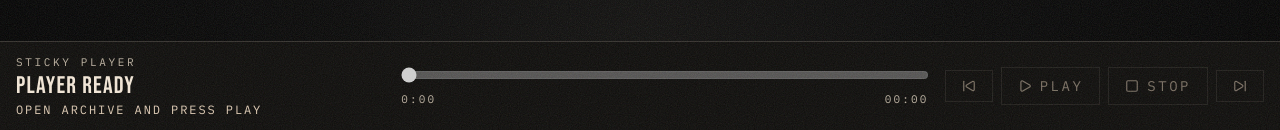
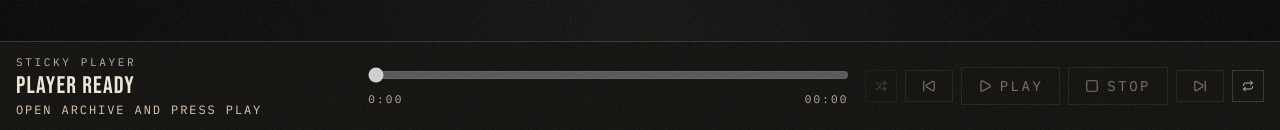
Before and after one commit to Hamec01/HamloProdWeb-, a Next.js app: page /en/ham in a window 1280 px wide. Shown: the part 670-800 px from the top of the page. Built offline with nearby package versions, Linux system fonts and the light colour scheme; no server answers; the database is empty.

Commit message:
feat: shuffle + repeat modes in player, fix auto-start on reload

```diff
--- a/src/components/player/sticky-player.tsx
+++ b/src/components/player/sticky-player.tsx
@@ -2,7 +2,7 @@
 
 import Link from "next/link";
 import { useEffect, useRef, useState } from "react";
-import { Pause, Play, SkipBack, SkipForward, Square } from "lucide-react";
+import { Pause, Play, Repeat, Repeat1, Shuffle, SkipBack, SkipForward, Square } from "lucide-react";
 import { Button } from "@/components/ui/button";
 import { dictionary, type Locale } from "@/lib/i18n";
 import { usePlayerStore } from "@/store/player-store";
@@ -28,6 +28,11 @@ export function StickyPlayer({ locale }: { locale: Locale }) {
   const stop = usePlayerStore((state) => state.stop);
   const togglePlayback = usePlayerStore((state) => state.togglePlayback);
   const syncPlayback = usePlayerStore((state) => state.syncPlayback);
+  const repeatMode = usePlayerStore((state) => state.repeatMode);
+  const shuffle = usePlayerStore((state) => state.shuffle);
+  const cycleRepeat = usePlayerStore((state) => state.cycleRepeat);
+  const toggleShuffle = usePlayerStore((state) => state.toggleShuffle);
+  const playRandom = usePlayerStore((state) => state.playRandom);
   const [currentTime, setCurrentTime] = useState(0);
   const [duration, setDuration] = useState(0);
   const tagAudioUrl = process.env.NEXT_PUBLIC_BEAT_TAG_URL ?? "";
@@ -62,7 +67,15 @@ export function StickyPlayer({ locale }: { locale: Locale }) {
       tagAudio.currentTime = 0;
       void tagAudio.play().catch(() => {});
     };
-    const handleEnded = () => next();
+    const handleEnded = () => {
+      const { repeatMode: mode } = usePlayerStore.getState();
+      if (mode === "one") {
+        audio.currentTime = 0;
+        void audio.play().catch(() => {});
+      } else {
+        next();
+      }
+    };
     const handlePause = () => syncPlayback(false);
     const handlePlay = () => syncPlayback(true);
     const handleLoadedMetadata = () => setDuration(audio.duration || 0);
@@ -183,6 +196,18 @@ export function StickyPlayer({ locale }: { locale: Locale }) {
         </div>
 
         <div className="flex items-center gap-2 justify-self-end">
+          {/* Shuffle */}
+          <button
+            type="button"
+            onClick={() => { toggleShuffle(); if (!shuffle && queue.length > 1) playRandom(); }}
+            disabled={queue.length <= 1}
+            aria-label="Shuffle"
+            title={shuffle ? "Перемешать: вкл" : "Перемешать: выкл"}
+            className={`flex h-8 w-8 items-center justify-center border transition-colors disabled:cursor-not-allowed disabled:opacity-30 ${shuffle ? "border-amber-500 text-amber-500" : "border-[var(--color-line)] text-[var(--color-paper-400)] hover:border-[var(--color-paper-200)] hover:text-[var(--color-paper-100)]"}`}
+          >
+            <Shuffle size={12} />
+          </button>
+
           <Button variant="ghost" icon={<SkipBack size={14} />} onClick={previous} aria-label="Previous beat" disabled={!canMoveQueue} />
           <Button
             variant={currentTrack ? "primary" : "ghost"}
@@ -196,6 +221,17 @@ export function StickyPlayer({ locale }: { locale: Locale }) {
             {t.stop}
           </Button>
           <Button variant="ghost" icon={<SkipForward size={14} />} onClick={next} aria-label="Next beat" disabled={!canMoveQueue} />
+
+          {/* Repeat */}
+          <button
+            type="button"
+            onClick={cycleRepeat}
+            aria-label={`Повтор: ${repeatMode}`}
+            title={repeatMode === "none" ? "Повтор: выкл" : repeatMode === "all" ? "Повтор: все" : "Повтор: один трек"}
+            className={`flex h-8 w-8 items-center justify-center border transition-colors ${repeatMode !== "none" ? "border-amber-500 text-amber-500" : "border-[var(--color-line)] text-[var(--color-paper-400)] hover:border-[var(--color-paper-200)] hover:text-[var(--color-paper-100)]"}`}
+          >
+            {repeatMode === "one" ? <Repeat1 size={12} /> : <Repeat size={12} />}
+          </button>
         </div>
       </div>
     </div>
--- a/src/store/player-store.ts
+++ b/src/store/player-store.ts
@@ -20,11 +20,15 @@ export type PlayerTrack = {
 
 export type PlayerQueueItem = PlayerTrack;
 
+export type RepeatMode = "none" | "one" | "all";
+
 type PlayerStore = {
   queue: PlayerQueueItem[];
   currentIndex: number;
   currentTrack: PlayerTrack | null;
   isPlaying: boolean;
+  repeatMode: RepeatMode;
+  shuffle: boolean;
   setQueue: (queue: PlayerQueueItem[], startIndex?: number) => void;
   play: (track: PlayerTrack, queue?: PlayerQueueItem[]) => void;
   pause: () => void;
@@ -33,6 +37,8 @@ type PlayerStore = {
   playRandom: (queue?: PlayerQueueItem[]) => void;
   togglePlayback: () => void;
   syncPlayback: (isPlaying: boolean) => void;
+  cycleRepeat: () => void;
+  toggleShuffle: () => void;
   next: () => void;
   previous: () => void;
 };
@@ -52,6 +58,8 @@ export const usePlayerStore = create<PlayerStore>()(
       currentIndex: 0,
       currentTrack: null,
       isPlaying: false,
+      repeatMode: "none",
+      shuffle: false,
       setQueue: (queue, startIndex = 0) =>
         set(() => {
           const nextIndexValue = Math.max(0, Math.min(startIndex, Math.max(queue.length - 1, 0)));
@@ -103,18 +111,37 @@ export const usePlayerStore = create<PlayerStore>()(
           return { isPlaying: !state.isPlaying };
         }),
       syncPlayback: (isPlaying) => set({ isPlaying }),
+      cycleRepeat: () =>
+        set((state) => {
+          const next: RepeatMode = state.repeatMode === "none" ? "all" : state.repeatMode === "all" ? "one" : "none";
+          return { repeatMode: next };
+        }),
+      toggleShuffle: () => set((state) => ({ shuffle: !state.shuffle })),
       next: () => {
-        const { queue, currentIndex } = get();
-        if (!queue.length) {
+        const { queue, currentIndex, repeatMode, shuffle } = get();
+        if (!queue.length) return;
+
+        if (repeatMode === "one") {
+          // Sticky player handles audio replay in handleEnded; just ensure isPlaying stays true
+          set({ isPlaying: true });
           return;
         }
 
-        const nextQueueIndex = nextIndex(queue.length, currentIndex);
-        set({
-          currentIndex: nextQueueIndex,
-          currentTrack: queue[nextQueueIndex] ?? null,
-          isPlaying: true,
-        });
+        if (shuffle) {
+          let randomIdx = Math.floor(Math.random() * queue.length);
+          if (queue.length > 1 && randomIdx === currentIndex) randomIdx = (randomIdx + 1) % queue.length;
+          set({ currentIndex: randomIdx, currentTrack: queue[randomIdx] ?? null, isPlaying: true });
+          return;
+        }
+
+        const isLast = currentIndex >= queue.length - 1;
+        if (repeatMode === "none" && isLast) {
+          set({ isPlaying: false });
+          return;
+        }
+
+        const nextIdx = nextIndex(queue.length, currentIndex);
+        set({ currentIndex: nextIdx, currentTrack: queue[nextIdx] ?? null, isPlaying: true });
       },
       previous: () => {
         const { queue, currentIndex } = get();
@@ -136,6 +163,9 @@ export const usePlayerStore = create<PlayerStore>()(
         queue: state.queue,
         currentIndex: state.currentIndex,
         currentTrack: state.currentTrack,
+        repeatMode: state.repeatMode,
+        shuffle: state.shuffle,
+        // isPlaying is intentionally NOT persisted — no auto-start on page load
       }),
     },
   ),
```
